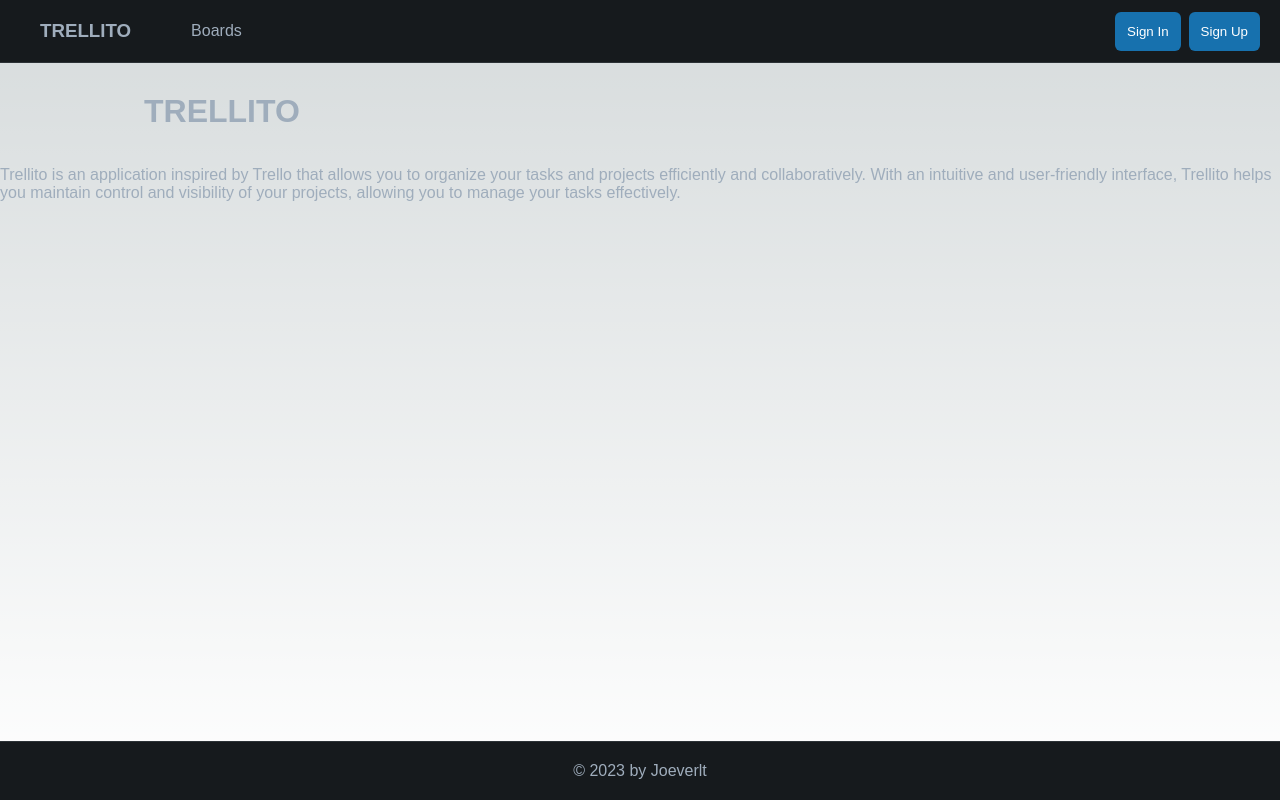
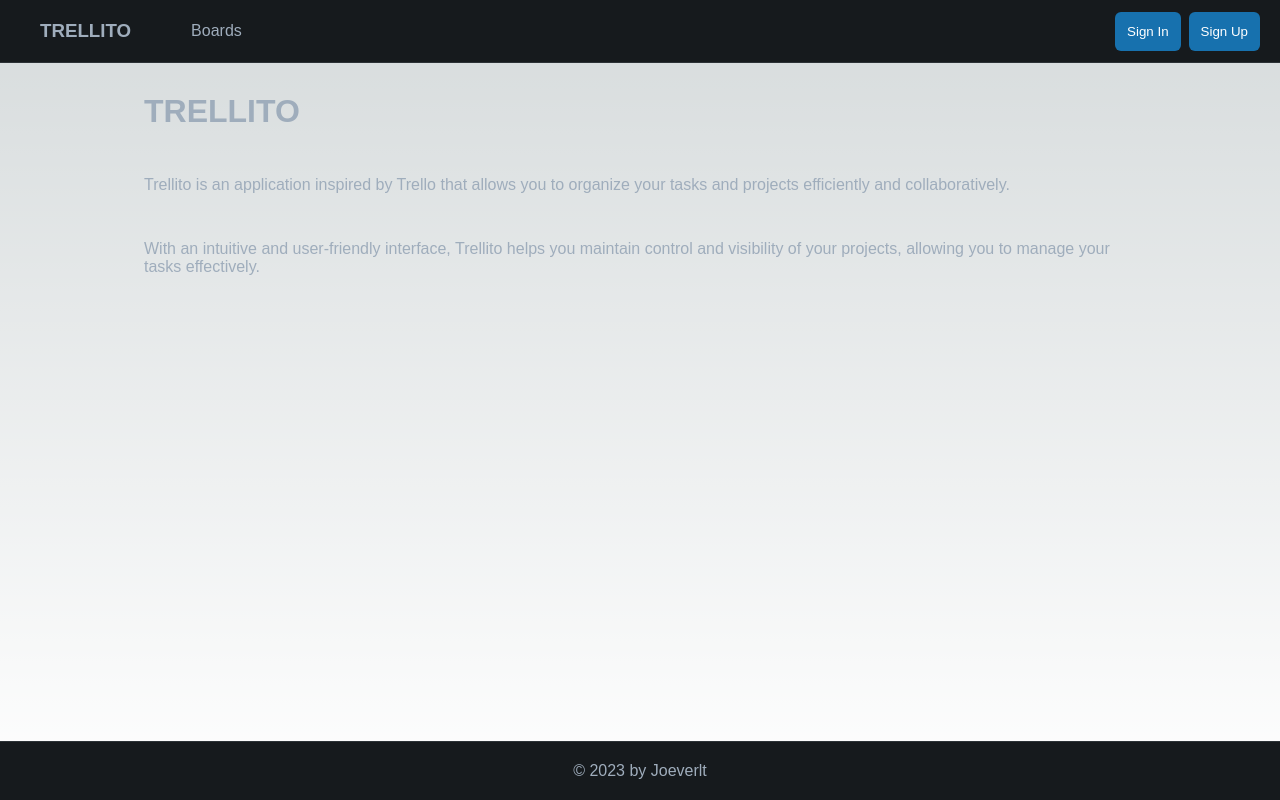
Before and after one commit to joeverlt/trellito, a Next.js app in the folder trellito-client/: page / in a window 1280 px wide. Built offline with nearby package versions, Linux system fonts and the light colour scheme; no server answers.

Commit message:
update index

```diff
--- /dev/null
+++ b/trellito-client/components/Paragraph.tsx
@@ -0,0 +1,19 @@
+import { styled } from 'styled-components'
+
+interface IParagraph {
+  children: React.ReactNode
+}
+export const Paragraph: React.FC<IParagraph> = ({ children }) => {
+  return <ParagraphWrapper>{children}</ParagraphWrapper>
+}
+
+const ParagraphWrapper = styled.p`
+  width: 100%;
+  max-width: 992px;
+  margin: 10px auto;
+  margin-bottom: 36px;
+
+  @media (max-width: 992px) {
+    margin: 0 24px 32px 24px;
+  }
+`
--- a/trellito-client/pages/index.tsx
+++ b/trellito-client/pages/index.tsx
@@ -1,4 +1,5 @@
 import { Container } from '@/components/Container'
+import { Paragraph } from '@/components/Paragraph'
 import { Title } from '@/components/Title'
 import { Page } from '@/layouts/Page'
 
@@ -7,13 +8,15 @@
     <Page title="Boards">
       <Container>
         <Title title="TRELLITO" />
-        <p>
+        <Paragraph>
           Trellito is an application inspired by Trello that allows you to
-          organize your tasks and projects efficiently and collaboratively. With
-          an intuitive and user-friendly interface, Trellito helps you maintain
-          control and visibility of your projects, allowing you to manage your
-          tasks effectively.
-        </p>
+          organize your tasks and projects efficiently and collaboratively.
+        </Paragraph>
+        <Paragraph>
+          With an intuitive and user-friendly interface, Trellito helps you
+          maintain control and visibility of your projects, allowing you to
+          manage your tasks effectively.
+        </Paragraph>
       </Container>
     </Page>
   )
```
